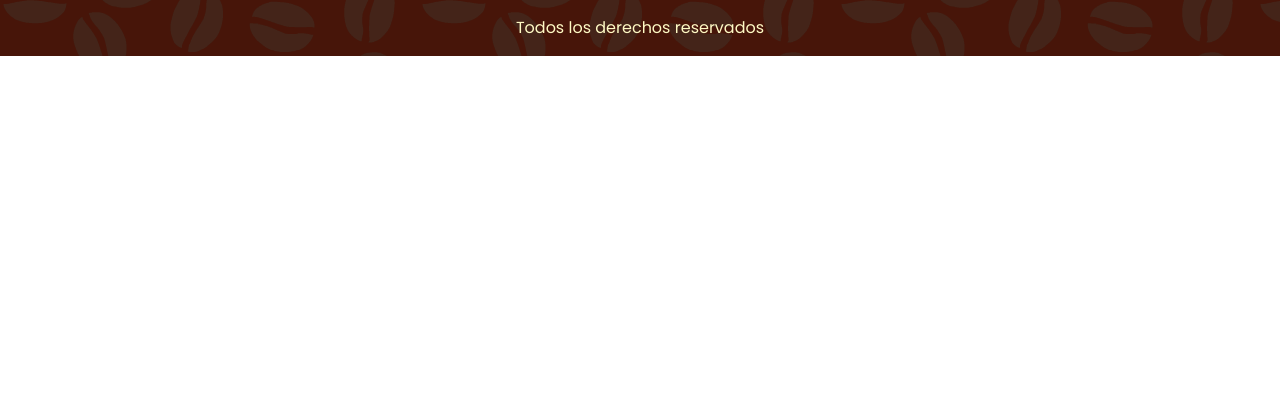
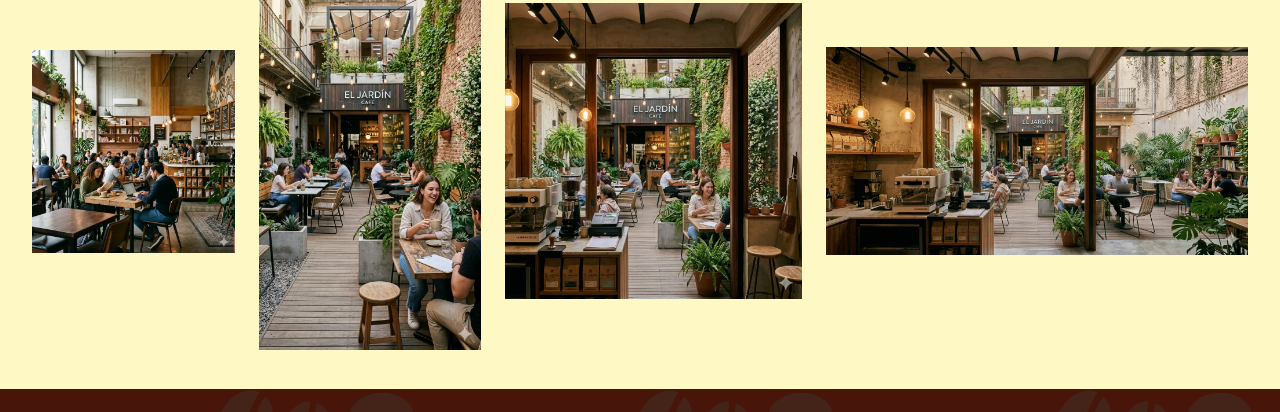
Before and after one commit to LeticiaAloia/mi-proyecto, a plain HTML site: page pages/galeria.html in a window 1280 px wide. Shown: the part 827-1239 px from the top of the page. Before the commit the page ends 883 px from the top, so only its background shows below. Drawn offline with Linux system fonts and the light colour scheme; a web font is replaced by a local one.

Commit message:
Agrego sección en galeria

```diff
--- a/pages/galeria.html
+++ b/pages/galeria.html
@@ -39,6 +39,12 @@
             <article><img src="../img/interior3.webp" alt="Vista al patio desde el interior del café"></article>
             <article><img src="../img/interior4.webp" alt="Vista ampliada de patio e interior del café"></article>
         </section>
+         <section class="contenedor-galeria">
+            <article><img src="../img/interior1.webp" alt="Interior del café con barra al fondo"></article>
+            <article><img src="../img/interior2.webp" alt="Patio del café"></article>
+            <article><img src="../img/interior3.webp" alt="Vista al patio desde el interior del café"></article>
+            <article><img src="../img/interior4.webp" alt="Vista ampliada de patio e interior del café"></article>
+        </section>
     </main>
 
     <footer>
```
